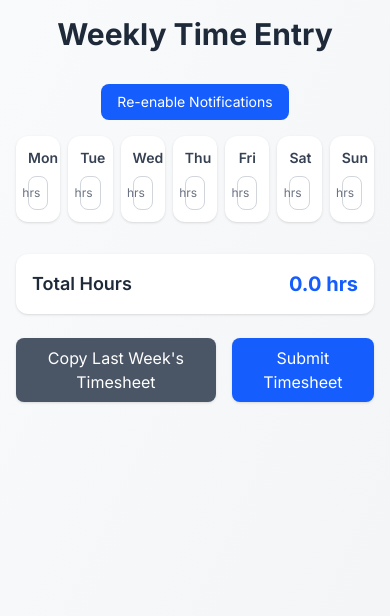
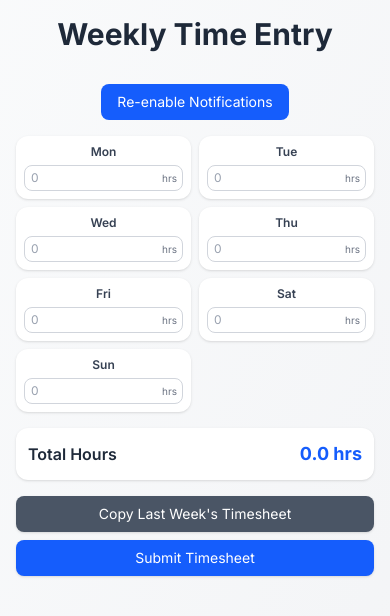
Before and after one commit to Richie97/thyme, a Next.js app: page / in a window 390 px wide. Shown: the top 616 px of the page. Built offline with nearby package versions, Linux system fonts and the light colour scheme.

Commit message:
Responsive timesheet

```diff
--- a/src/app/page.tsx
+++ b/src/app/page.tsx
@@ -270,15 +270,15 @@ export default function Home() {
           </div>
         )}
 
-        <div className="grid grid-cols-7 gap-2 sm:gap-4">
+        <div className="grid grid-cols-2 sm:grid-cols-3 md:grid-cols-7 gap-2 sm:gap-4">
           {DAYS.map((day) => {
             const dayDisplay = getDayDisplay(day);
             return (
               <div
                 key={day}
-                className="bg-white rounded-xl shadow-sm p-3 sm:p-4 hover:shadow-md transition-shadow duration-200"
+                className="bg-white rounded-xl shadow-sm p-2 sm:p-3 md:p-4 hover:shadow-md transition-shadow duration-200"
               >
-                <h2 className="text-sm sm:text-base font-semibold text-gray-700 mb-2 sm:mb-3 text-center">
+                <h2 className="text-xs sm:text-sm md:text-base font-semibold text-gray-700 mb-1 sm:mb-2 md:mb-3 text-center">
                   <span className="md:hidden">{dayDisplay.short}</span>
                   <span className="hidden md:inline">{dayDisplay.full}</span>
                 </h2>
@@ -290,16 +290,16 @@ export default function Home() {
                     step="0.5"
                     value={hours[day] || ""}
                     onChange={(e) => handleHoursChange(day, e.target.value)}
-                    className="w-full px-2 sm:px-3 py-1.5 sm:py-2 text-sm sm:text-base text-gray-900 placeholder:text-gray-400 border border-gray-300 rounded-lg focus:ring-2 focus:ring-blue-500 focus:border-transparent transition-all duration-200"
+                    className="w-full px-1.5 sm:px-2 md:px-3 py-1 sm:py-1.5 md:py-2 text-xs sm:text-sm md:text-base text-gray-900 placeholder:text-gray-400 border border-gray-300 rounded-lg focus:ring-2 focus:ring-blue-500 focus:border-transparent transition-all duration-200"
                     placeholder="0"
                   />
-                  <span className="absolute right-2 sm:right-3 top-1/2 -translate-y-1/2 text-gray-500 text-xs sm:text-sm">
+                  <span className="absolute right-1.5 sm:right-2 md:right-3 top-1/2 -translate-y-1/2 text-gray-500 text-[10px] sm:text-xs md:text-sm">
                     hrs
                   </span>
                 </div>
                 {notifications[day]?.show && (
                   <div
-                    className={`mt-1 text-xs text-center animate-fade-in ${
+                    className={`mt-0.5 sm:mt-1 text-[10px] sm:text-xs text-center animate-fade-in ${
                       notifications[day].type === "over"
                         ? "text-green-600"
                         : "text-amber-600"
@@ -313,27 +313,27 @@ export default function Home() {
           })}
         </div>
 
-        <div className="mt-8 bg-white rounded-xl shadow-sm p-4 sm:p-6">
+        <div className="mt-4 sm:mt-6 md:mt-8 bg-white rounded-xl shadow-sm p-3 sm:p-4 md:p-6">
           <div className="flex justify-between items-center">
-            <h2 className="text-lg sm:text-xl font-semibold text-gray-800">
+            <h2 className="text-base sm:text-lg md:text-xl font-semibold text-gray-800">
               Total Hours
             </h2>
-            <span className="text-xl sm:text-2xl font-bold text-blue-600">
+            <span className="text-lg sm:text-xl md:text-2xl font-bold text-blue-600">
               {calculateTotal().toFixed(1)} hrs
             </span>
           </div>
         </div>
 
-        <div className="mt-6 flex justify-center gap-4">
+        <div className="mt-4 sm:mt-6 flex flex-col sm:flex-row justify-center gap-2 sm:gap-4">
           <button
             onClick={handleCopyLastWeek}
-            className="bg-gray-600 text-white px-6 py-2 rounded-lg hover:bg-gray-700 transition-colors duration-200 shadow-sm hover:shadow-md"
+            className="bg-gray-600 text-white px-4 sm:px-6 py-2 rounded-lg hover:bg-gray-700 transition-colors duration-200 shadow-sm hover:shadow-md text-sm sm:text-base"
           >
             Copy Last Week&apos;s Timesheet
           </button>
           <button
             onClick={handleSubmit}
-            className="bg-blue-600 text-white px-6 py-2 rounded-lg hover:bg-blue-700 transition-colors duration-200 shadow-sm hover:shadow-md"
+            className="bg-blue-600 text-white px-4 sm:px-6 py-2 rounded-lg hover:bg-blue-700 transition-colors duration-200 shadow-sm hover:shadow-md text-sm sm:text-base"
           >
             Submit Timesheet
           </button>
```
